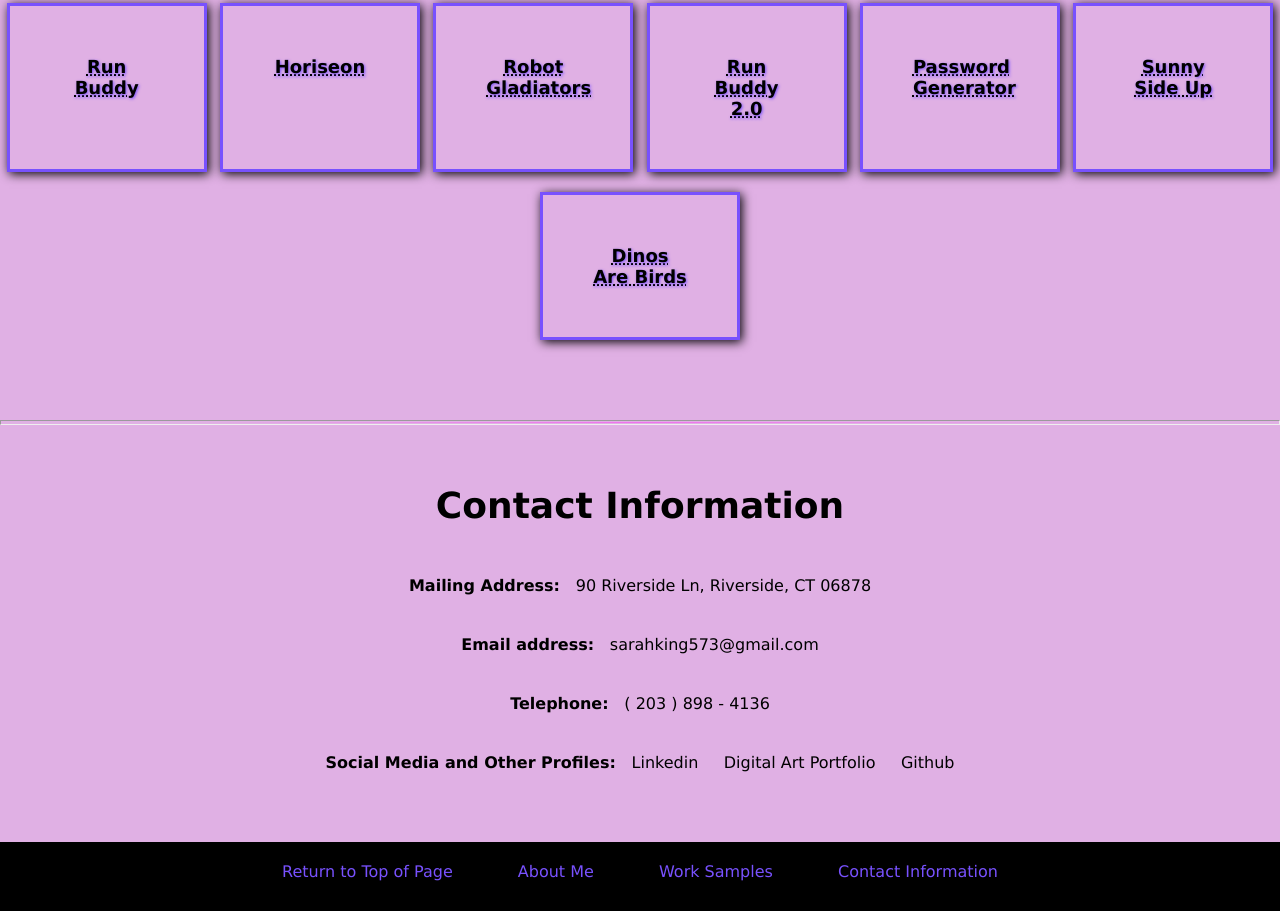
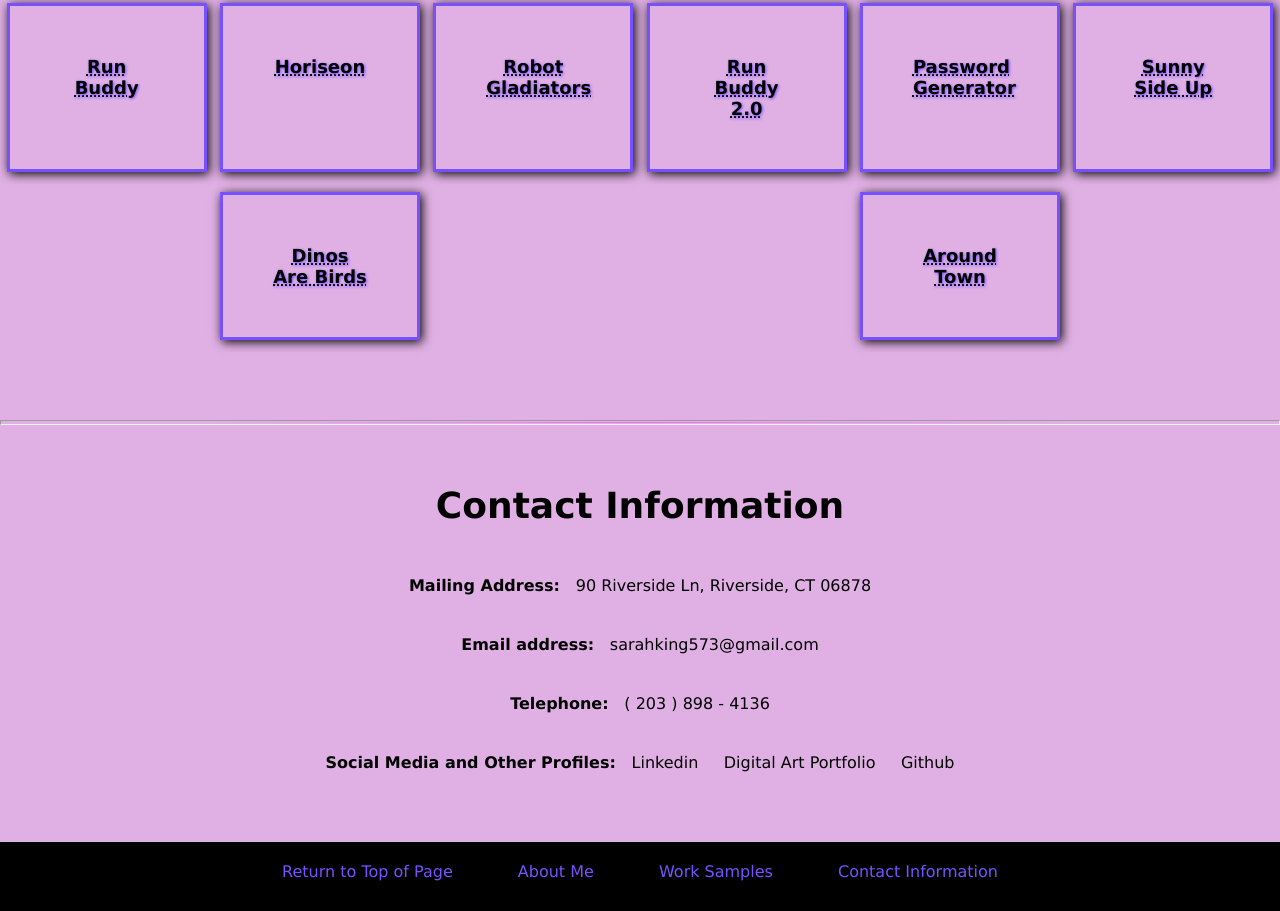
Before and after one commit to negativeh0ll0w/miniature-carnival, a plain HTML site: page index.html in a window 1280 px wide. Shown: the part 1025-1936 px from the top of the page. Drawn offline with Linux system fonts and the light colour scheme.

Commit message:
add final project

```diff
--- a/index.html
+++ b/index.html
@@ -85,6 +85,11 @@
                         Dinos Are Birds
                     </a>
                 </div>
+                <div class="sample">
+                    <a href="https://damp-cove-99714.herokuapp.com/">
+                        Around Town
+                    </a>
+                </div>
             </div>
         </section>
         <hr id="contact"/>
```
